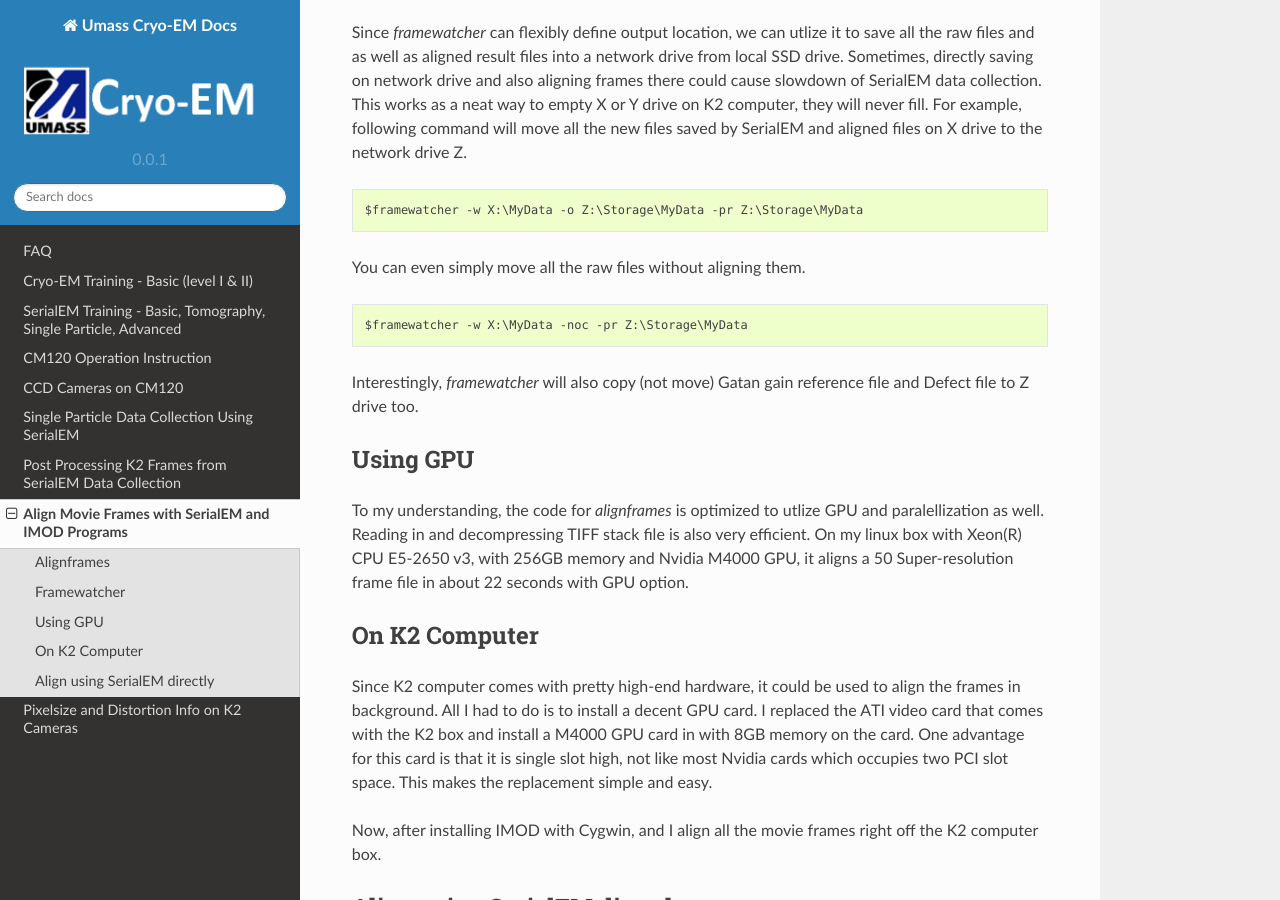
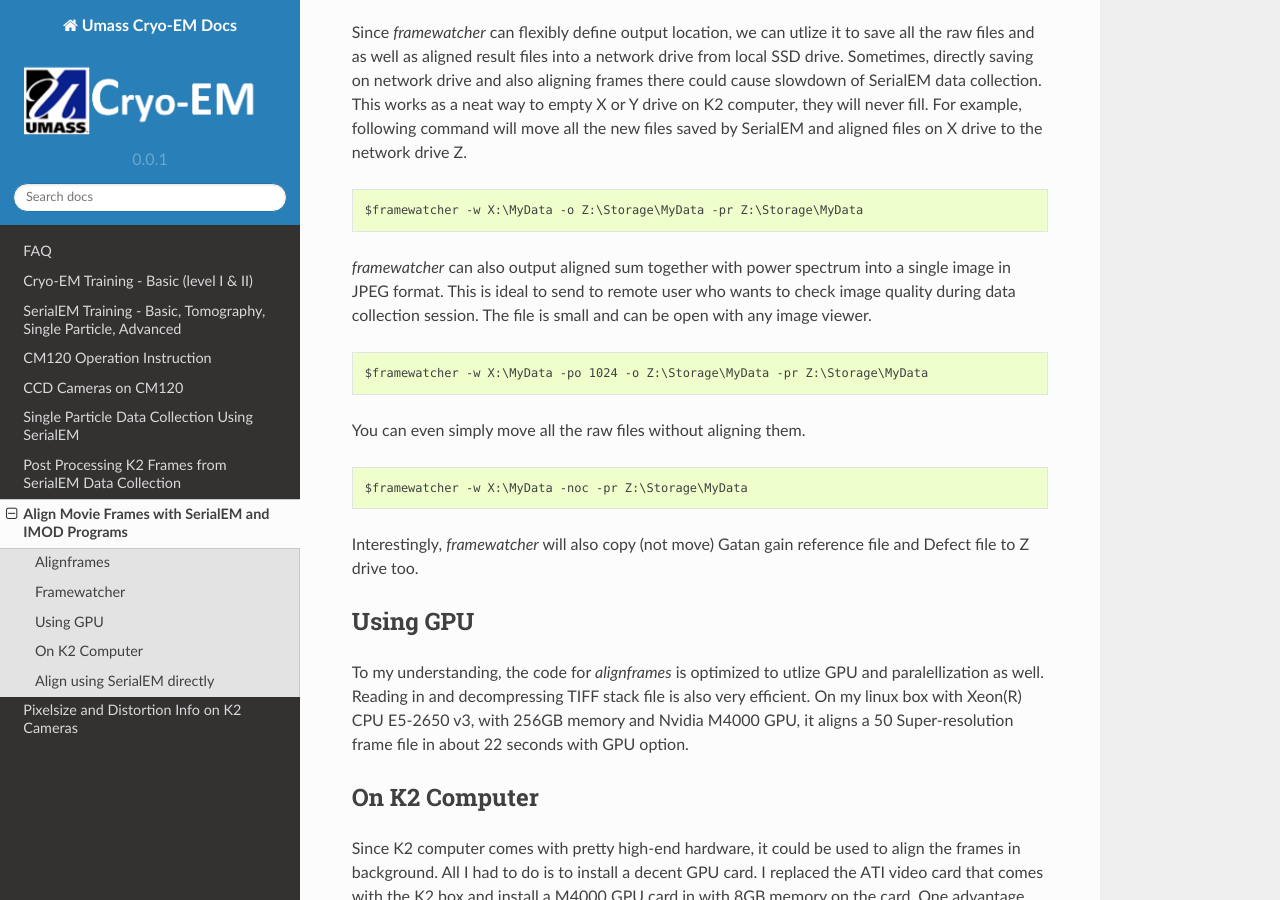
Before and after one commit to xuchen66/sphinx-emdocs, a Sphinx documentation site: the page built from source/align-movie-frames-imod.rst, in a window 1280 px wide and 900 px high, scrolled down 2688 px. Built offline with Sphinx 7.4.7 and the Read the Docs theme 2.0.0, drawn with Linux system fonts in a browser that asks for light colours; pages that are not in the unit, such as notebooks, are missing from menus.

Commit message:
Update align-movie-frames-imod.rst

```diff
--- a/source/align-movie-frames-imod.rst
+++ b/source/align-movie-frames-imod.rst
@@ -134,6 +134,12 @@
 
    $framewatcher -w X:\MyData -o Z:\Storage\MyData -pr Z:\Storage\MyData
 
+*framewatcher* can also output aligned sum together with power spectrum into a single image in JPEG format. This is ideal to send to remote user who wants to check image quality during data collection session. The file is small and can be open with any image viewer.
+
+.. code-block:: none
+
+   $framewatcher -w X:\MyData -po 1024 -o Z:\Storage\MyData -pr Z:\Storage\MyData
+
 You can even simply move all the raw files without aligning them.
 
 .. code-block:: none
```
